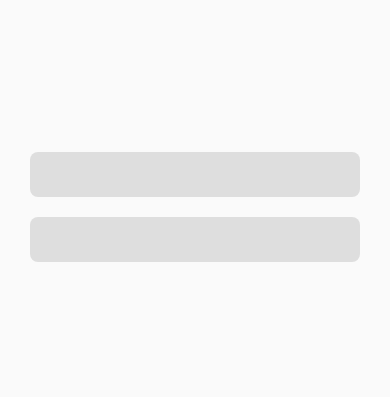
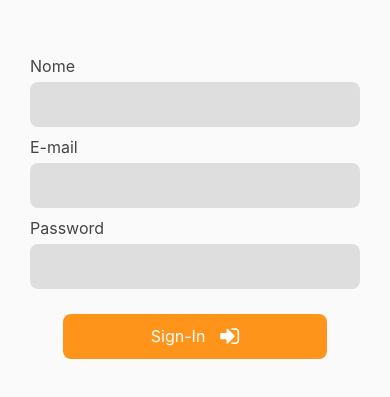
Before and after one commit to mateusmatosleonardo/finance_app_ui, a React Native app: screen /Login in a window 390 px wide. Shown: the part 215-612 px from the top of the page. Built offline with nearby package versions, Linux system fonts and the light colour scheme.

Commit message:
finalizing signIn

```diff
--- a/package.json
+++ b/package.json
@@ -12,11 +12,13 @@
   "dependencies": {
     "@react-navigation/native": "^6.0.10",
     "@react-navigation/stack": "^6.2.1",
+    "@types/react-native-vector-icons": "^6.4.10",
     "react": "17.0.2",
     "react-native": "0.68.2",
     "react-native-gesture-handler": "^2.4.2",
     "react-native-safe-area-context": "^4.2.5",
-    "react-native-screens": "^3.13.1"
+    "react-native-screens": "^3.13.1",
+    "react-native-vector-icons": "^9.1.0"
   },
   "devDependencies": {
     "@babel/core": "^7.12.9",
--- a/src/pages/Login/index.tsx
+++ b/src/pages/Login/index.tsx
@@ -1,11 +1,43 @@
 import React from 'react';
-import {View, StyleSheet} from 'react-native';
+import {
+  View,
+  StyleSheet,
+  Text,
+  TouchableOpacity,
+  TextInput,
+} from 'react-native';
+import Icon from 'react-native-vector-icons/FontAwesome';
 
 const Login = () => {
   return (
     <View style={styles.container}>
-      <View style={styles.inputArea} />
-      <View style={[styles.inputArea, {marginTop: 20}]} />
+      <View style={styles.contentInput}>
+        <Text style={styles.titleInput}>Nome</Text>
+        <View style={styles.inputArea}>
+          <TextInput style={{paddingLeft: 8, color: '#444'}} maxLength={20} />
+        </View>
+      </View>
+      <View style={styles.contentInput}>
+        <Text style={styles.titleInput}>E-mail</Text>
+        <View style={styles.inputArea}>
+          <TextInput
+            style={{paddingLeft: 8, color: '#444'}}
+            keyboardType={'email-address'}
+          />
+        </View>
+      </View>
+      <View style={styles.contentInput}>
+        <Text style={styles.titleInput}>Password</Text>
+        <View style={styles.inputArea}>
+          <TextInput style={{paddingLeft: 8, color: '#444'}} secureTextEntry />
+        </View>
+      </View>
+      <TouchableOpacity style={styles.buttonSignIn} activeOpacity={0.8}>
+        <Text style={{color: '#fff', marginRight: 15, fontSize: 16}}>
+          Sign-In
+        </Text>
+        <Icon name="sign-in" color="#fff" size={22} />
+      </TouchableOpacity>
     </View>
   );
 };
@@ -25,6 +57,25 @@ const styles = StyleSheet.create({
     borderRadius: 8,
     backgroundColor: '#dedede',
   },
+  contentInput: {
+    width: '100%',
+    marginBottom: 10,
+  },
+  titleInput: {
+    fontSize: 16,
+    color: '#444',
+    marginBottom: 6,
+  },
+  buttonSignIn: {
+    width: '80%',
+    height: 45,
+    marginTop: 15,
+    borderRadius: 8,
+    backgroundColor: '#FF941A',
+    flexDirection: 'row',
+    justifyContent: 'center',
+    alignItems: 'center',
+  },
 });
 
 export default Login;
```
Also changed, not shown: 19 other files (tests, documents, lock files or other folders).
